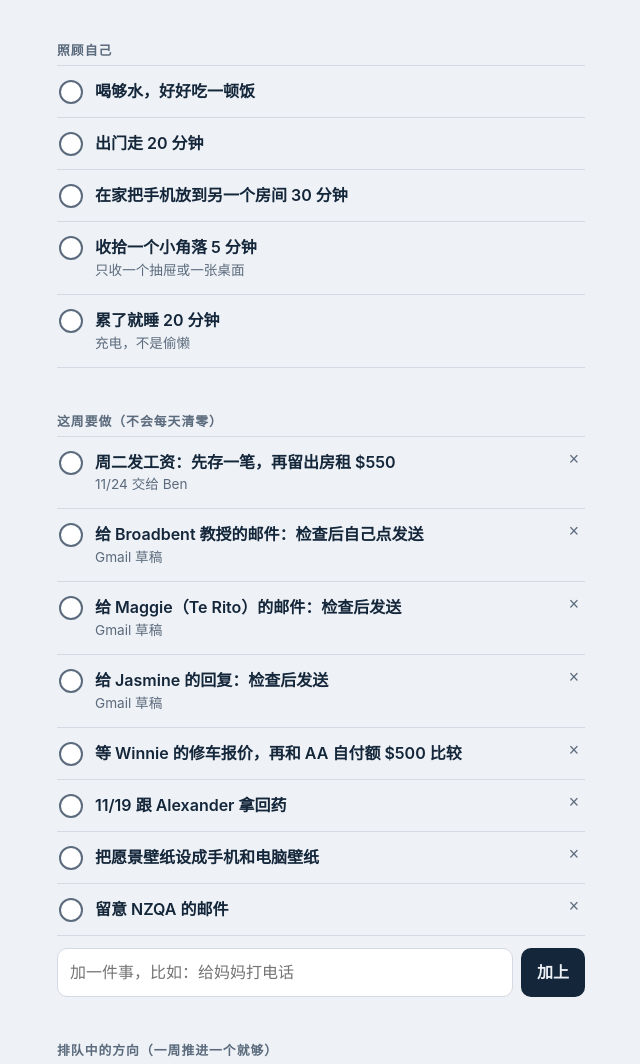
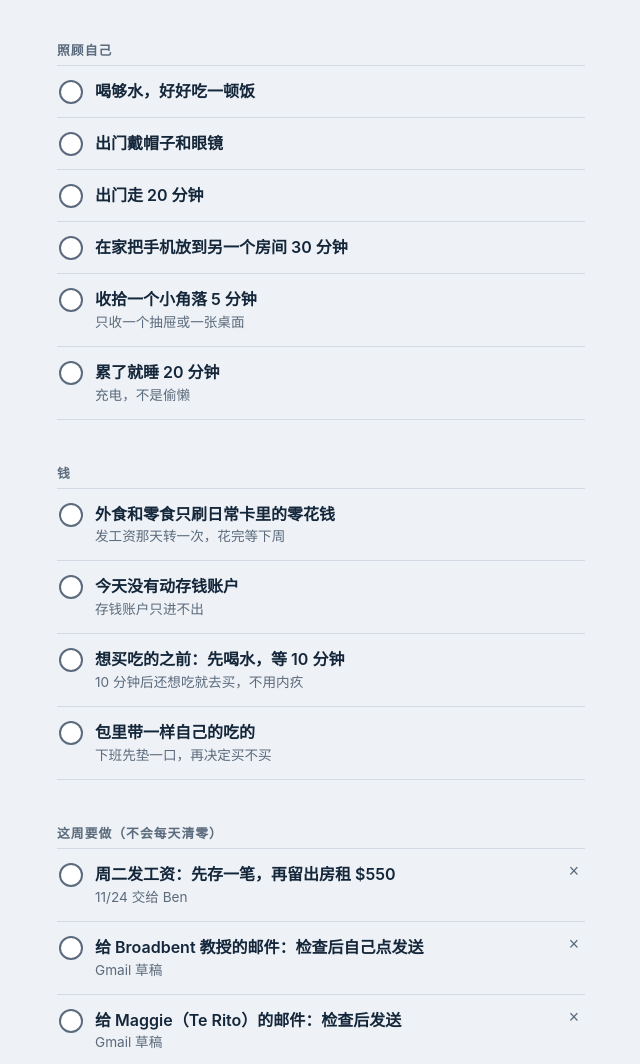
Before and after one commit to fabulouspromax/april-daily, a plain HTML site: page index.html in a window 1280 px wide. Shown: the part 500-1564 px from the top of the page, without its empty margins (319-959 px from the left). Drawn offline with Linux system fonts and the light colour scheme.

Commit message:
Update daily page: money section, hat and glasses
Co-Authored-By: Claude Fable 5.2 <noreply@anthropic.com>
Claude-Session: https://claude.ai/code/session_01KDgNp16A9WhnF4Nz5YXPpL

```diff
--- a/index.html
+++ b/index.html
@@ -77,6 +77,8 @@ form.add button{font:inherit;font-weight:600;padding:11px 16px;border:0;border-r
 
   <section><h2>照顾自己</h2><ul id="care"></ul></section>
 
+  <section><h2>钱</h2><ul id="money"></ul></section>
+
   <section><h2>这周要做（不会每天清零）</h2>
     <ul id="week"></ul>
     <div class="empty" id="weekEmpty">正在读取这周的清单…</div>
@@ -137,10 +139,16 @@ const CORE=[
  {id:"small",t:SMALL[wd][0],s:SMALL[wd][1]}];
 const CARE=[
  {id:"water",t:"喝够水，好好吃一顿饭"},
+ {id:"hat",t:"出门戴帽子和眼镜"},
  {id:"walk",t:"出门走 20 分钟"},
  {id:"phone",t:"在家把手机放到另一个房间 30 分钟"},
  {id:"tidy",t:"收拾一个小角落 5 分钟",s:"只收一个抽屉或一张桌面"},
  {id:"nap",t:"累了就睡 20 分钟",s:"充电，不是偷懒"}];
+const MONEY=[
+ {id:"allow",t:"外食和零食只刷日常卡里的零花钱",s:"发工资那天转一次，花完等下周"},
+ {id:"save",t:"今天没有动存钱账户",s:"存钱账户只进不出"},
+ {id:"pause",t:"想买吃的之前：先喝水，等 10 分钟",s:"10 分钟后还想吃就去买，不用内疚"},
+ {id:"bag",t:"包里带一样自己的吃的",s:"下班先垫一口，再决定买不买"}];
 
 const SEED=[{"done": false, "id": "s1", "note": "11/24 交给 Ben", "text": "周二发工资：先存一笔，再留出房租 $550"}, {"done": false, "id": "s2", "note": "Gmail 草稿", "text": "给 Broadbent 教授的邮件：检查后自己点发送"}, {"done": false, "id": "s3", "note": "Gmail 草稿", "text": "给 Maggie（Te Rito）的邮件：检查后发送"}, {"done": false, "id": "s4", "note": "Gmail 草稿", "text": "给 Jasmine 的回复：检查后发送"}, {"done": false, "id": "s5", "text": "等 Winnie 的修车报价，再和 AA 自付额 $500 比较"}, {"done": false, "id": "s6", "text": "11/19 跟 Alexander 拿回药"}, {"done": false, "id": "s7", "text": "把愿景壁纸设成手机和电脑壁纸"}, {"done": false, "id": "s8", "text": "留意 NZQA 的邮件"}];
 let day={done:{}}, week={items:[]}, weekLoaded=false, store=null;
@@ -163,10 +171,11 @@ function render(){
   const core=$("core"), care=$("care"), wk=$("week");
   core.replaceChildren(...CORE.map(i=>li(i,day.done[i.id],v=>toggleDay(i.id,v))));
   care.replaceChildren(...CARE.map(i=>li(i,day.done[i.id],v=>toggleDay(i.id,v))));
+  $("money").replaceChildren(...MONEY.map(i=>li(i,day.done[i.id],v=>toggleDay(i.id,v))));
   wk.replaceChildren(...week.items.map(i=>li({id:"w"+i.id,t:i.text,s:i.note},i.done,v=>toggleWeek(i.id,v),()=>delWeek(i.id))));
   $("weekEmpty").hidden=week.items.length>0;
   if(weekLoaded&&!week.items.length)$("weekEmpty").textContent="这周的清单是空的。在下面加上第一件事。";
-  const all=CORE.length+CARE.length, n=[...CORE,...CARE].filter(i=>day.done[i.id]).length;
+  const all=CORE.length+CARE.length+MONEY.length, n=[...CORE,...CARE,...MONEY].filter(i=>day.done[i.id]).length;
   $("bar").style.width=(100*n/all)+"%";
   $("count").textContent="今天完成 "+n+" / "+all+(n===all?"，今天很棒":"");
 }
```
